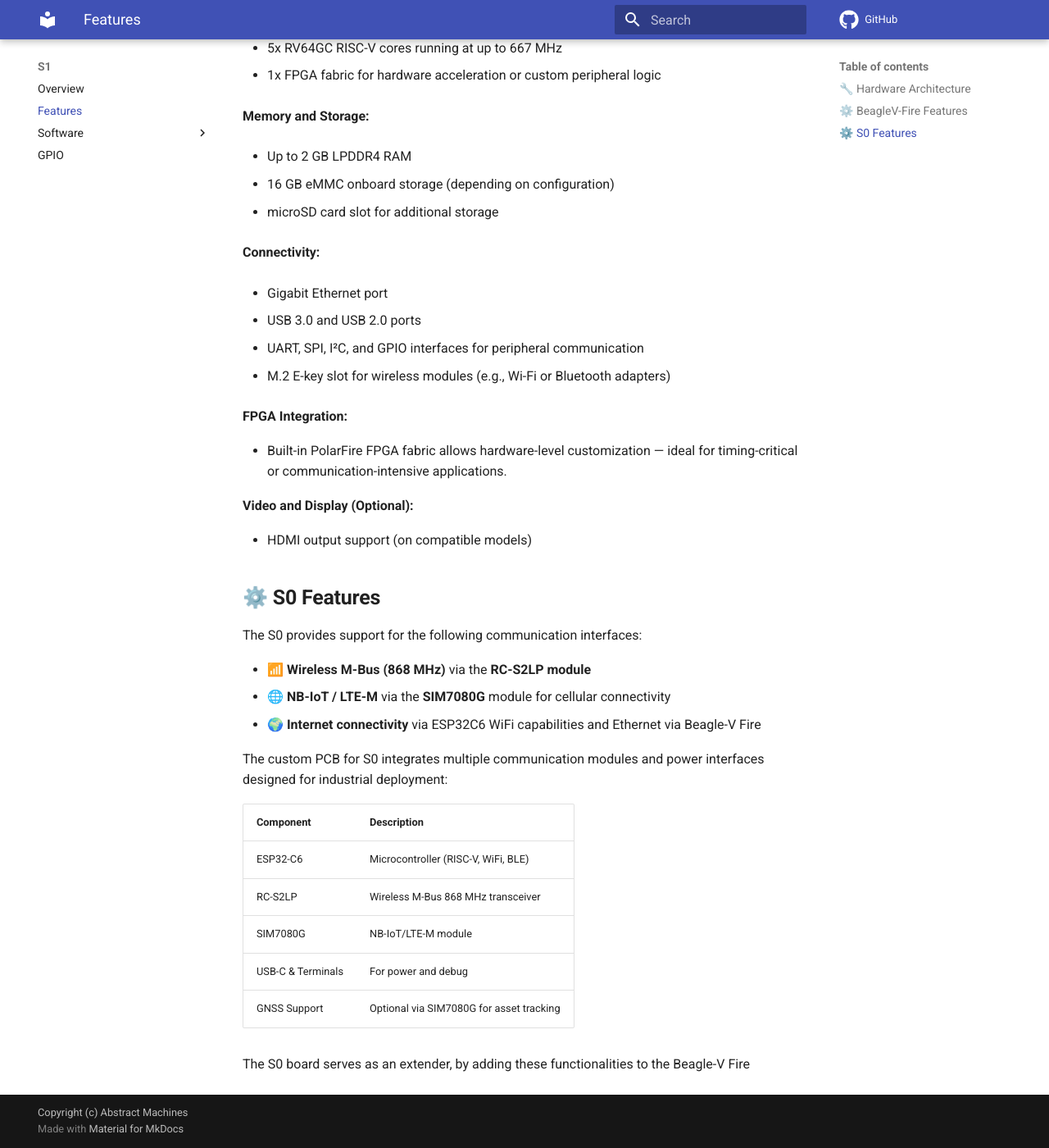
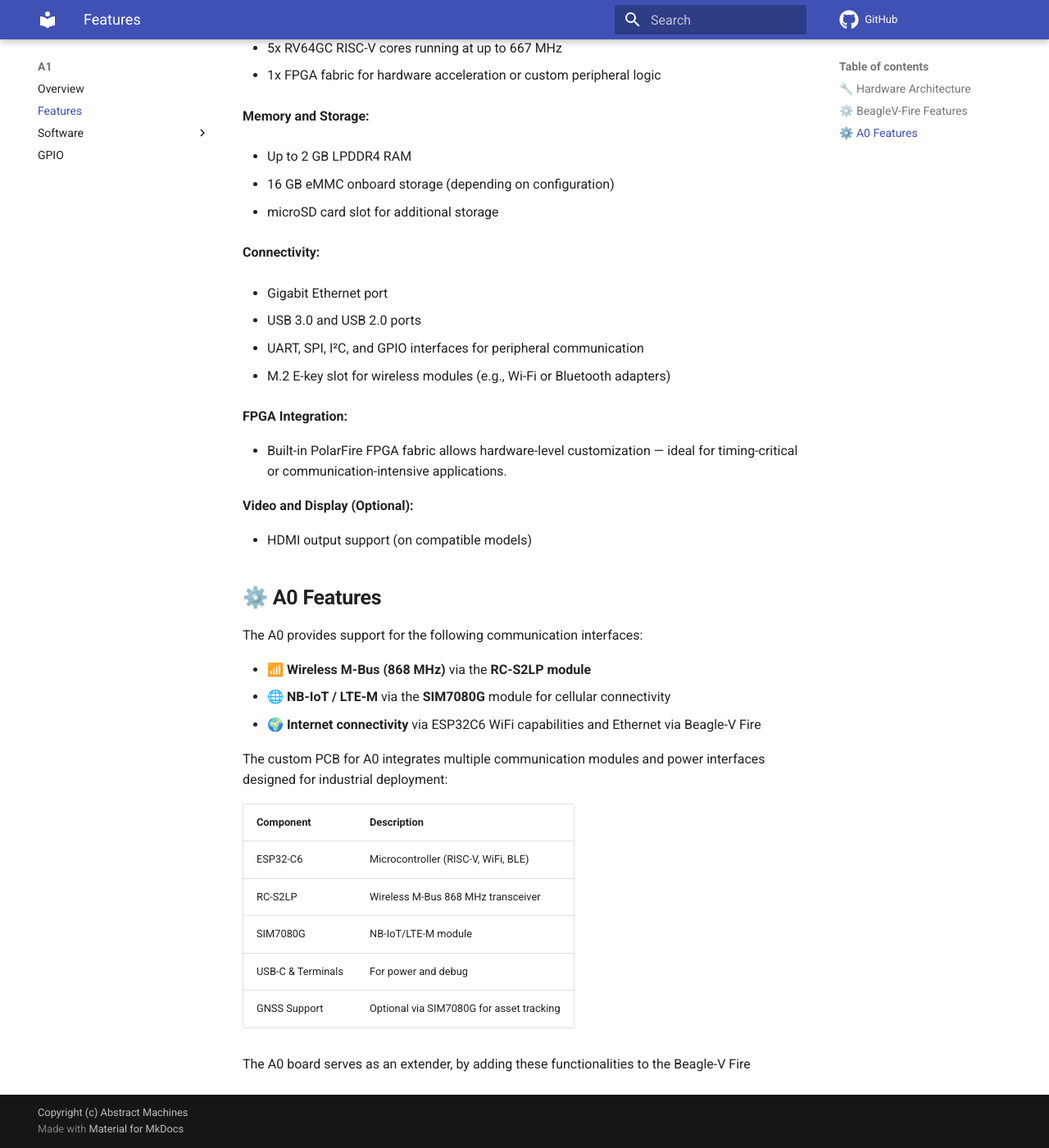
Before and after one commit to absmach/a1, an MkDocs documentation site: the page built from docs/features.md, in a window 1280 px wide and 1400 px high, scrolled down 871 px. Shown: the whole window at 82% size. Built offline with MkDocs 1.6.1 and Material for MkDocs 9.7.7, drawn with Linux system fonts in a browser that asks for light colours; comment, search, counter and statistics services are not loaded; some of the changed text lies outside the part shown.

Commit message:
s0 to a0 migration

```diff
--- a/docs/features.md
+++ b/docs/features.md
@@ -6,7 +6,7 @@
 
 🧠 BeagleV-Fire acts as the central controller, running Linux to manage device coordination, networking, and cloud communication.
 
-🔄 It receives metering data from the S0 (ESP32-C6) over UART or another serial interface.
+🔄 It receives metering data from the A0 (ESP32-C6) over UART or another serial interface.
 
 ☁️ Processes, aggregates, and forwards data securely to SuperMQ via MQTT, MQTTS, HTTP, HTTPS, CoAP and CoAP DTLS.
 
@@ -56,15 +56,15 @@
 
 - HDMI output support (on compatible models)
 
-## ⚙️ **S0 Features**
+## ⚙️ **A0 Features**
 
-The S0 provides support for the following communication interfaces:
+The A0 provides support for the following communication interfaces:
 
 - 📶 **Wireless M-Bus (868 MHz)** via the **RC-S2LP module**
 - 🌐 **NB-IoT / LTE-M** via the **SIM7080G** module for cellular connectivity
 - 🌍 **Internet connectivity** via ESP32C6 WiFi capabilities and Ethernet via Beagle-V Fire
 
-The custom PCB for S0 integrates multiple communication modules and power interfaces designed for industrial deployment:
+The custom PCB for A0 integrates multiple communication modules and power interfaces designed for industrial deployment:
 
 | Component         | Description                              |
 | ----------------- | ---------------------------------------- |
@@ -74,4 +74,4 @@
 | USB-C & Terminals | For power and debug                      |
 | GNSS Support      | Optional via SIM7080G for asset tracking |
 
-The S0 board serves as an extender, by adding these functionalities to the Beagle-V Fire
+The A0 board serves as an extender, by adding these functionalities to the Beagle-V Fire
--- a/mkdocs.yml
+++ b/mkdocs.yml
@@ -1,7 +1,7 @@
 copyright: Copyright (c) Abstract Machines
 repo_url: https://github.com/absmach/beagle-docs.git
-site_description: S1 Documentation
-site_name: S1
+site_description: A1 Documentation
+site_name: A1
 site_url: ""
 edit_uri: ""
 
@@ -20,6 +20,6 @@
   - Overview: index.md
   - Features: features.md
   - Software:
-      - S1 and SuperMQ: supermq.md
+      - A1 and SuperMQ: supermq.md
       - Gateware: gateware.md
   - GPIO: gpio.md
```
Also changed, not shown: docs/gpio.md (+1 -1 lines), docs/index.md (+2 -2 lines).
